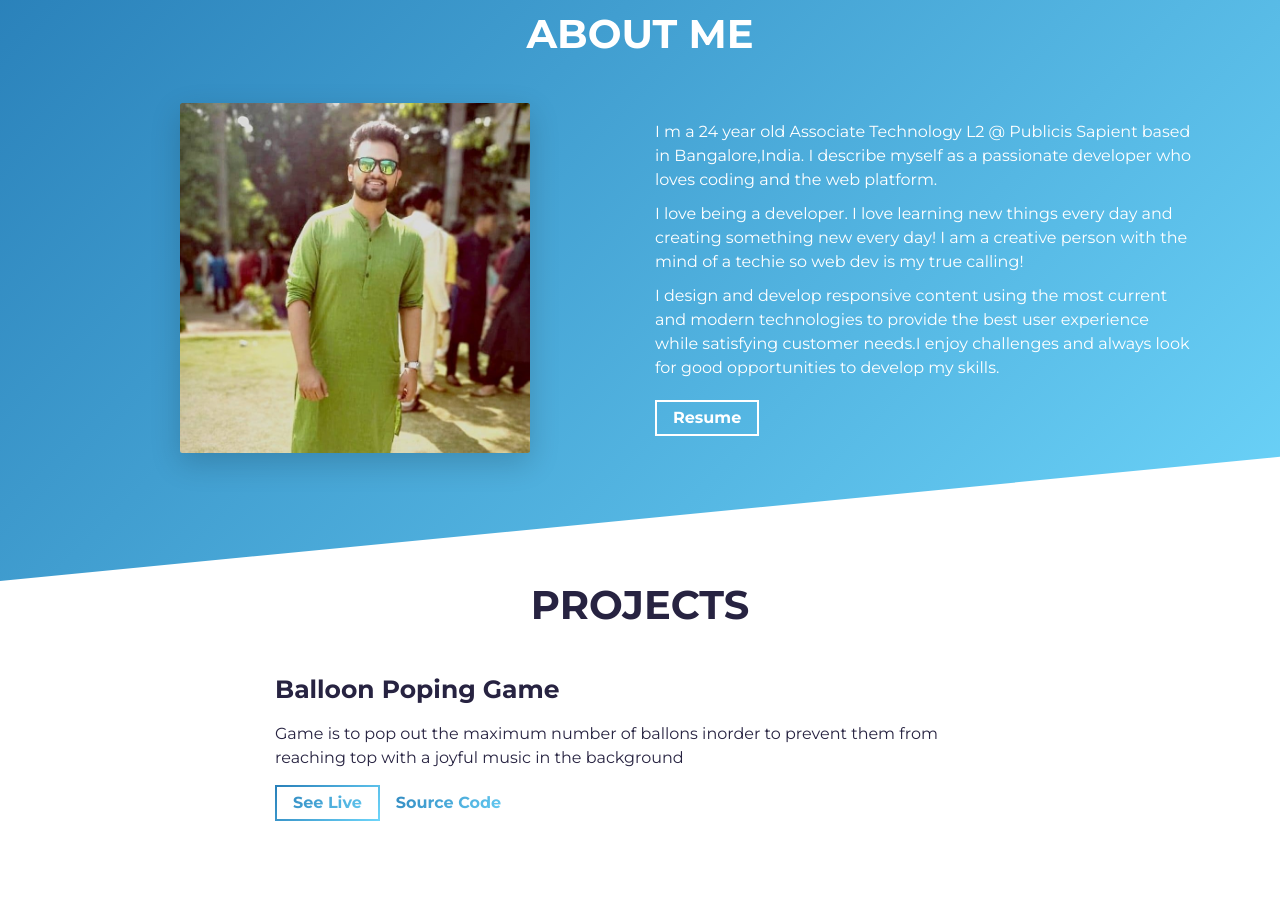
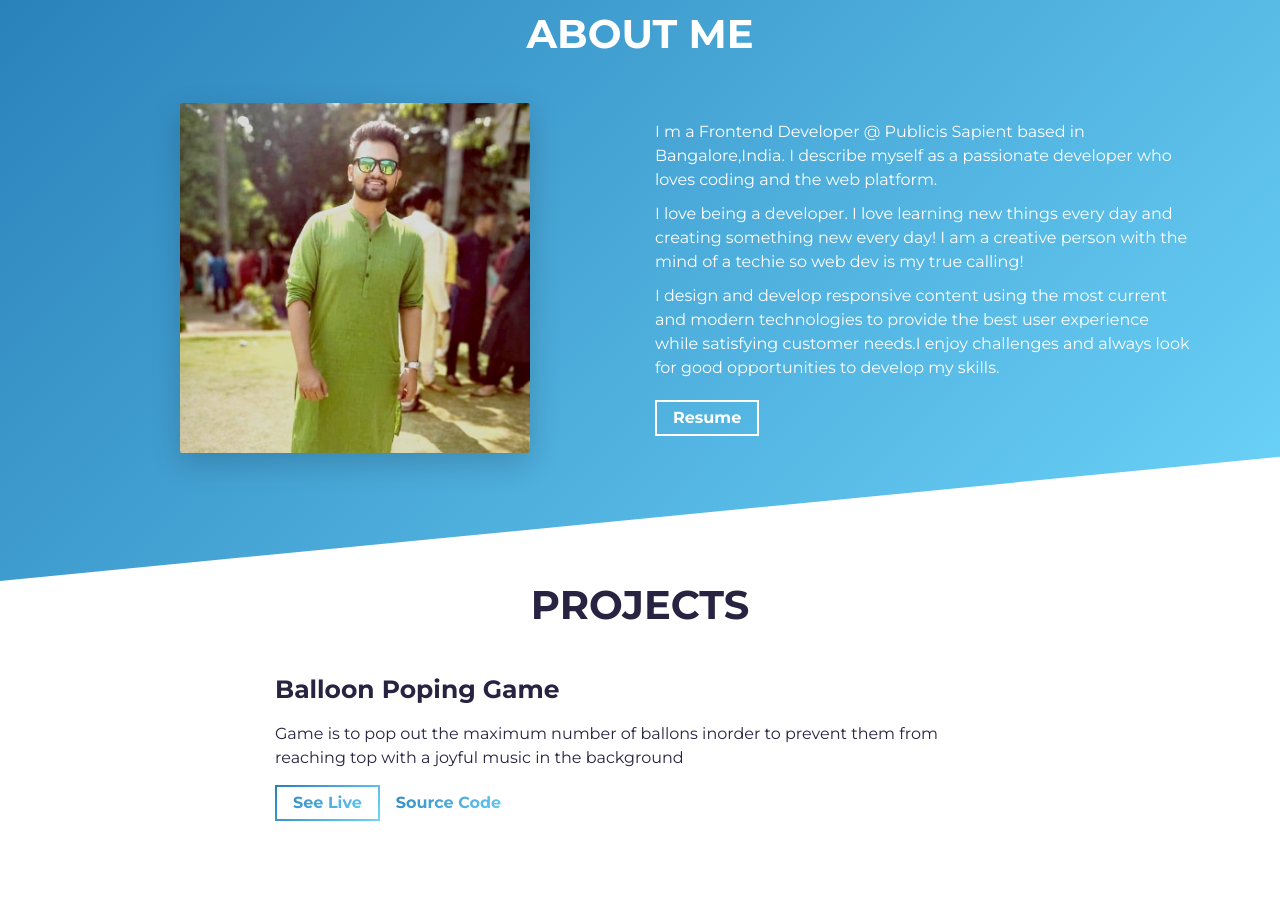
Before and after one commit to adityasharan01/GatsbyPortfolio, a Gatsby site: page / in a window 1280 px wide. Shown: the part 840-1738 px from the top of the page. Built offline with nearby package versions, Linux system fonts and the light colour scheme; Gatsby itself is replaced by a stand-in of ours.

Commit message:
Update data.js

```diff
--- a/src/mock/data.js
+++ b/src/mock/data.js
@@ -18,7 +18,7 @@ export const heroData = {
 // ABOUT DATA
 export const aboutData = {
   img: 'profile.jpg',
-  paragraphOne: ' I m a 24 year old Associate Technology L2 @ Publicis Sapient based in Bangalore,India. I describe myself as a passionate developer who loves coding and the web platform.',
+  paragraphOne: ' I m a Frontend Developer @ Publicis Sapient based in Bangalore,India. I describe myself as a passionate developer who loves coding and the web platform.',
   paragraphTwo: "I love being a developer. I love learning new things every day and creating something new every day! I am a creative person with the mind of a techie so web dev is my true calling!",
   paragraphThree: 'I design and develop responsive content using the most current and modern technologies to provide the best user experience while satisfying customer needs.I enjoy challenges and always look for good opportunities to develop my skills.',
   resume: 'https://drive.google.com/file/d/11zno6_RKmsgJcAjADoDehW_Fba8VQJIL/view?usp=sharing', // if no resume, the button will not show up
```
